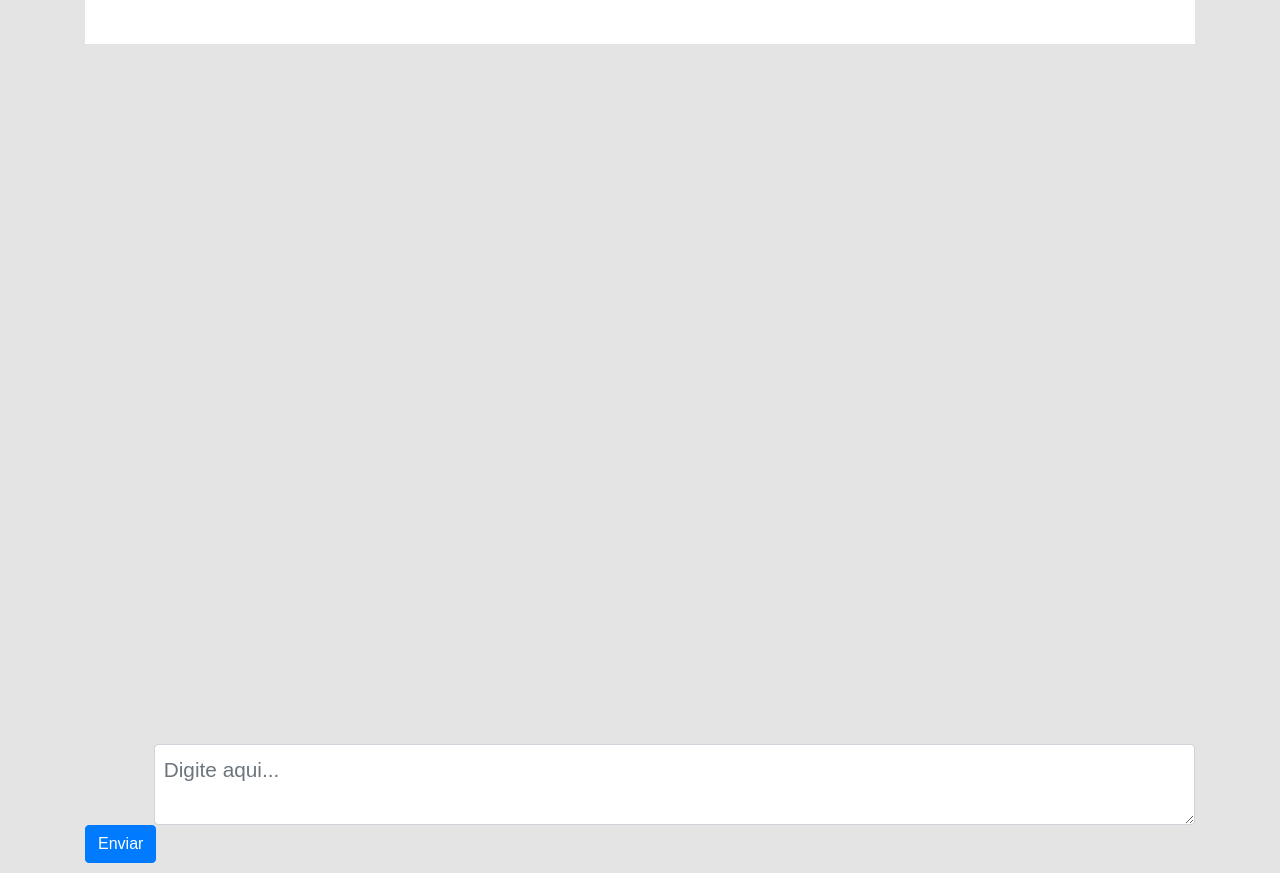
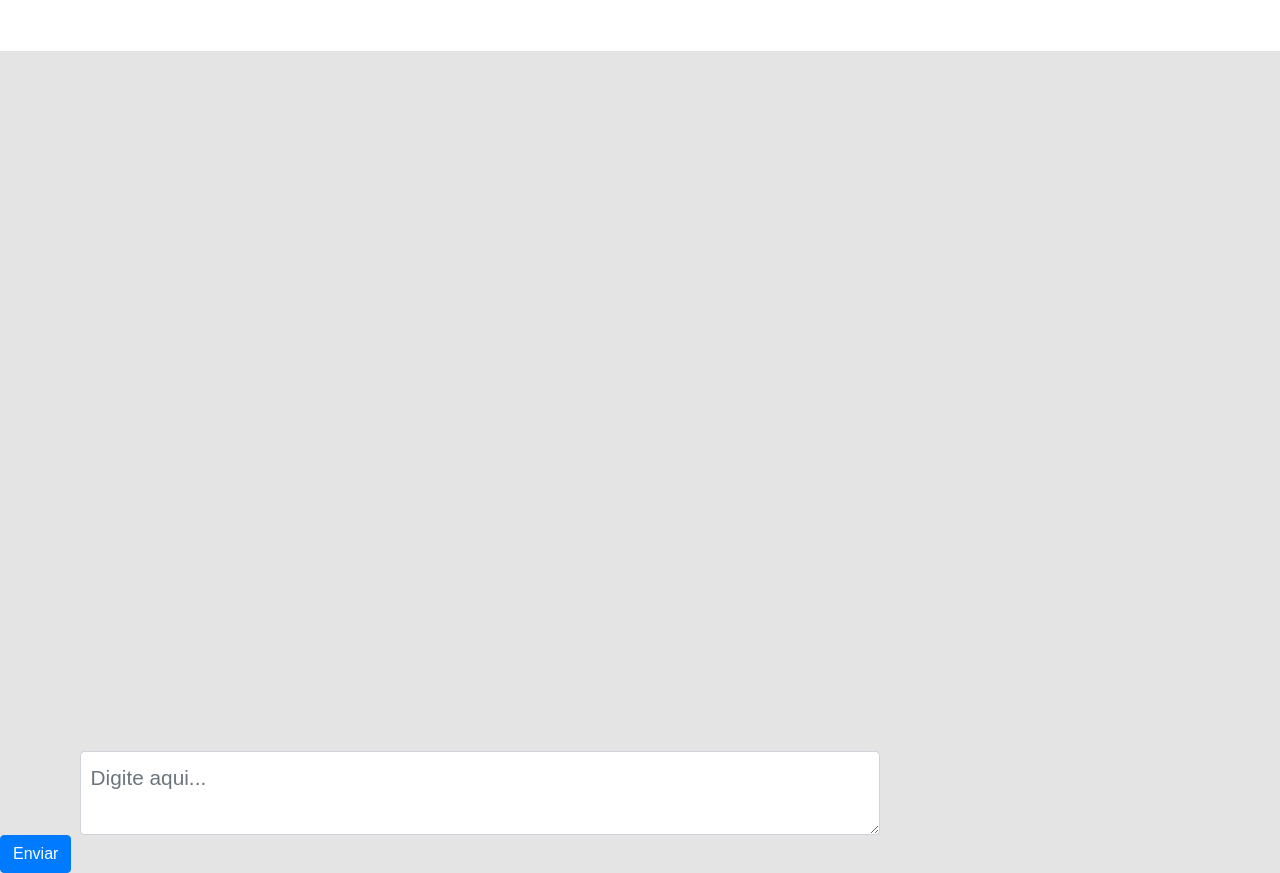
Before and after one commit to Thiago0808/ChaThi, a PHP site: page /chat.php in a window 1280 px wide. Run offline with PHP 8.4, Linux system fonts and the light colour scheme.

Commit message:
Ajustado container e input por causa do Bootstrap

```diff
--- a/interface/chat.php
+++ b/interface/chat.php
@@ -25,7 +25,7 @@
         </main>
         <div class="enviar-mensagem">
             <div class="input-group">
-                <textarea placeholder="Digite aqui..." class="form-control" aria-label="With textarea"></textarea>
+                <textarea placeholder="Digite aqui..." class="form-control col-8" aria-label="With textarea"></textarea>
             </div>
             <button type="button" class="btn btn-primary">Enviar</button>
         </div>
--- a/interface/style_chat.css
+++ b/interface/style_chat.css
@@ -1,6 +1,12 @@
 body{
     font-family: Arial, Helvetica, sans-serif;
     background-color: #e4e4e4;
+    margin: 0;
+}
+
+.container{
+    max-width: 100%;
+    padding: 0;
     margin: 0;
 }
 
```
